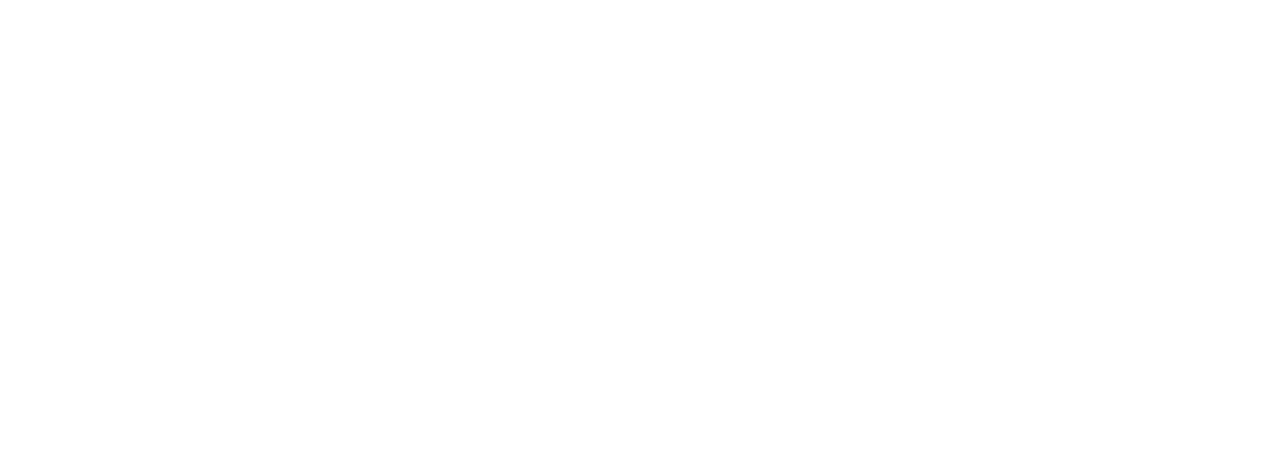
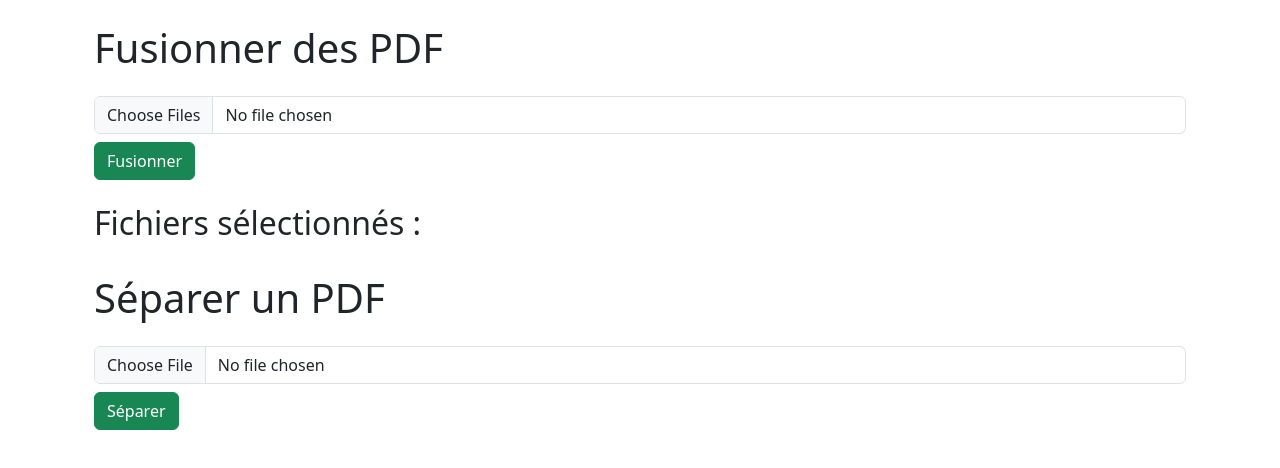
Before and after one commit to ouahidbouanani/FrogBox, a Vue app in the folder frontend/front/: page /pdf in a window 1280 px wide. Before the commit this address had no page. Shown: the top 468 px of the page. Built offline with nearby package versions, Linux system fonts and the light colour scheme.

Commit message:
commit 25 mars à 9h3

```diff
--- a/frontend/front/src/main.js
+++ b/frontend/front/src/main.js
@@ -1,7 +1,6 @@
 import { createApp } from 'vue'
 import router from "./router/router.js"
-import App from './App.vue';
-
+import App from './app.vue';
 
 createApp(App)
   .use(router)
--- a/frontend/front/src/router/router.js
+++ b/frontend/front/src/router/router.js
@@ -2,6 +2,7 @@
 import login from '../views/login.vue'; // Assure-toi que le chemin est correct
 import register from '../views/register.vue'; // Assure-toi que le chemin est correct
 import dash from '../views/dash.vue'; // Assure-toi que le chemin est correct
+import pdf from '../views/pdf.vue';
 
 const routes = [
   {
@@ -13,6 +14,11 @@
     path: '/register',
     name: 'register',
     component: register,
+  },
+  {
+    path: '/pdf',
+    name: 'pdf',
+    component: pdf,
   },
   {
     path: '/dash',
--- /dev/null
+++ b/frontend/front/src/views/pdf.vue
@@ -0,0 +1,110 @@
+<template>
+  <div class="container">
+  <h1 class="my-4">Fusionner des PDF</h1>
+  <input type="file" multiple @change="handleFileUpload" class="form-control mb-2" />
+  <button @click="mergePDFs" class="btn btn-success mb-4">Fusionner</button>
+
+  <h2>Fichiers sélectionnés :</h2>
+  <ul class="list-group mb-4">
+    <li v-for="(file, index) in files" :key="index" class="list-group-item d-flex justify-content-between align-items-center">
+      {{ file.name }}
+      <button @click="removeFile(index)" class="btn btn-danger btn-sm">Supprimer</button>
+    </li>
+  </ul>
+
+  <h1 class="my-4">Séparer un PDF</h1>
+  <input type="file" @change="handleFileUploadForSplit" class="form-control mb-2" />
+  <button @click="splitPDF" class="btn btn-success mb-4">Séparer</button>
+
+  <div v-if="message" class="alert alert-info mt-4">{{ message }}</div>
+
+  <div v-if="outputFiles.length" class="mt-4">
+    <h2>Fichiers générés :</h2>
+    <ul class="list-group">
+      <li v-for="file in outputFiles" :key="file" class="list-group-item">{{ file }}</li>
+    </ul>
+  </div>
+</div>
+
+</template>
+
+<script>
+import { ref } from 'vue';
+import axios from 'axios';
+
+export default {
+  setup() {
+    const files = ref([]); // Liste des fichiers sélectionnés
+    const splitFile = ref(null);
+    const message = ref('');
+    const outputFiles = ref([]);
+
+    const handleFileUpload = (event) => {
+      const newFiles = Array.from(event.target.files);
+      files.value.push(...newFiles); // Ajoute les nouveaux fichiers au tableau existant
+    };
+
+    const handleFileUploadForSplit = (event) => {
+      splitFile.value = event.target.files[0];
+    };
+
+    const mergePDFs = async () => {
+      const formData = new FormData();
+      files.value.forEach(file => {
+        formData.append('files', file);
+      });
+
+      try {
+        const response = await axios.post('http://localhost:5000/api/merge', formData, {
+          headers: {
+            'Content-Type': 'multipart/form-data'
+          }
+        });
+        message.value = response.data.message; // Affiche le message de succès
+        outputFiles.value = [response.data.file]; // Affiche le chemin du fichier généré
+      } catch (error) {
+        console.error('Erreur lors de la fusion des PDF:', error.response ? error.response.data : error.message);
+        message.value = 'Erreur lors de la fusion des PDF.';
+      }
+    };
+
+    const removeFile = (index) => {
+      files.value.splice(index, 1); // Supprime le fichier à l'index spécifié
+    };
+
+    const splitPDF = async () => {
+      const formData = new FormData();
+      formData.append('file', splitFile.value);
+
+      try {
+        const response = await axios.post('http://localhost:5000/api/split', formData, {
+          headers: {
+            'Content-Type': 'multipart/form-data'
+          }
+        });
+        message.value = response.data.message; // Affiche le message de succès
+        outputFiles.value = response.data.files; // Affiche les fichiers générés
+      } catch (error) {
+        console.error('Erreur lors de la séparation du PDF:', error.response ? error.response.data : error.message);
+        message.value = 'Erreur lors de la séparation du PDF.';
+      }
+    };
+
+    return {
+      files,
+      splitFile,
+      message,
+      outputFiles,
+      handleFileUpload,
+      handleFileUploadForSplit,
+      mergePDFs,
+      removeFile,
+      splitPDF
+    };
+  }
+};
+</script>
+
+<style scoped>
+/* Ajoutez ici vos styles CSS si nécessaire */
+</style>
```
